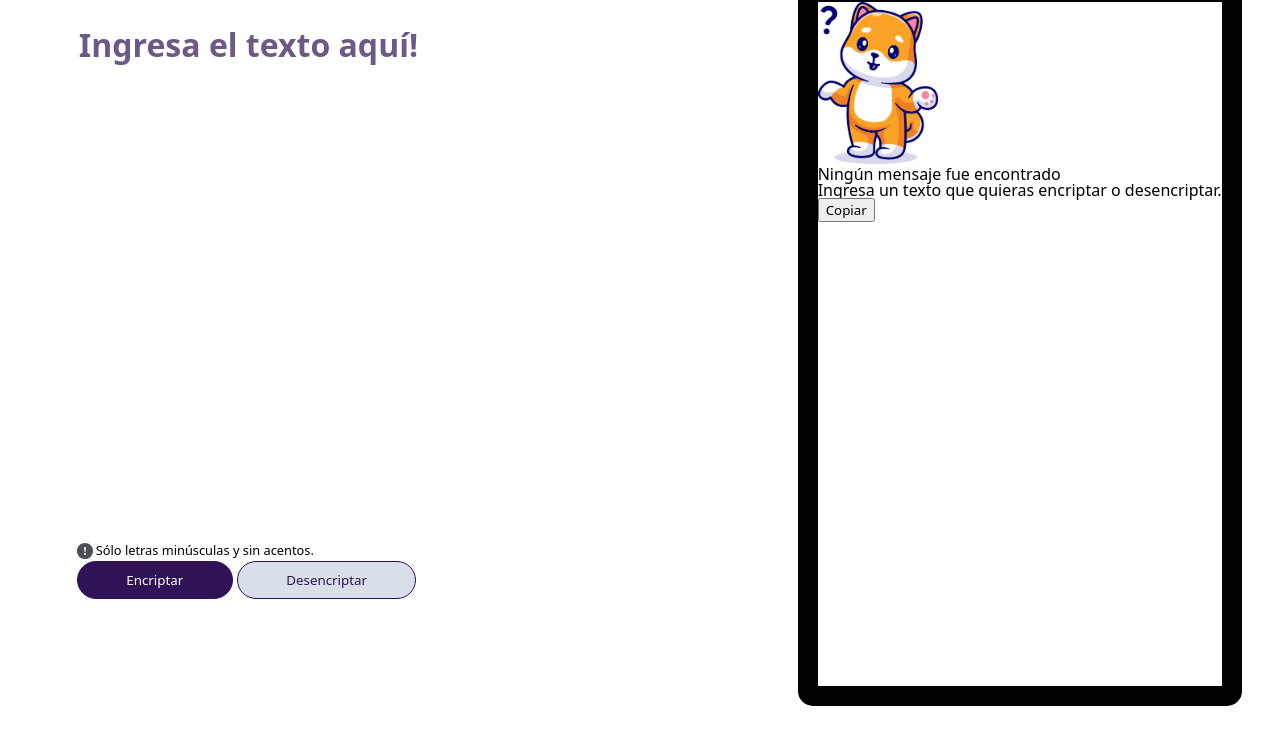
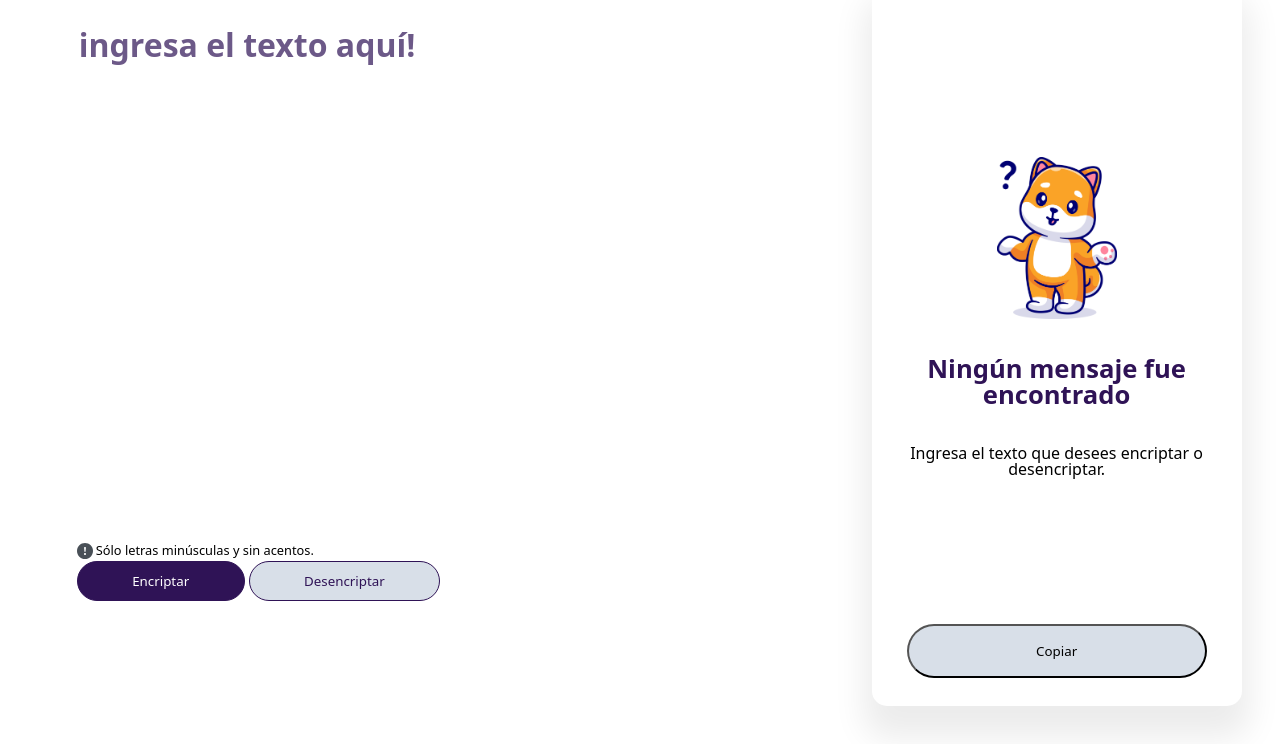
Before and after one commit to felipegrisalescardona/encriptador-alura, a plain HTML site: page index.html in a window 1280 px wide. Shown: the part 56-800 px from the top of the page. Drawn offline with Linux system fonts and the light colour scheme.

Commit message:
CSS básico terminado, creación del documento Javascript y creación de variables.

```diff
--- /dev/null
+++ b/functions.js
@@ -0,0 +1,4 @@
+let catchedInput = document.querySelector(".inputText");
+let buttonEncrypt = document.querySelector(".butEncrypt");
+let buttonDeencrypt = document.querySelector(".butDencrypt");
+let buttonCopy = document.querySelector("#copyButton");
--- a/index.html
+++ b/index.html
@@ -21,22 +21,22 @@
         <div class="flexContainer-Main">
             <div class="textInput">
                 <textarea rows="12" maxlength="600" class="inputText" placeholder="Ingresa el texto aquí!"></textarea>
-                <div class="flexContainer">
+                <div>
                     <p class="advice">Sólo letras minúsculas y sin acentos.</p>
                     <input type="button" class="butEncrypt" value="Encriptar">
                     <input type="button" class="butDencrypt" value="Desencriptar">
                 </div>
             </div>
             <div class="textDisplay flexContainer">
-                <div class="contentArea">
-                    <img class="shibaImg" src="images/Shiba-Question.png" alt="Perro mirando confundido">
-                    <h2>Ningún mensaje fue encontrado</h2>
-                    <p>
-                        Ingresa un texto que quieras encriptar o desencriptar.
-                    </p>
-                </div>
+                <div class="spacer"></div>
+                <img class="shibaImg" src="images/Shiba-Question.png" alt="Perro mirando confundido">
+                <h2>Ningún mensaje fue encontrado</h2>
+                <p>
+                    Ingresa el texto que desees encriptar o desencriptar.
+                </p>
+                <div class="spacer"></div>
                 <div class="buttonArea">
-                    <button>Copiar</button>
+                    <button id="copyButton">Copiar</button>
                 </div>
             </div>
         </div>
@@ -44,6 +44,7 @@
     <footer>
 
     </footer>
+    <script src="functions.js"></script>
 </body>
 
 </html>
--- a/mainstyles.css
+++ b/mainstyles.css
@@ -38,6 +38,7 @@ main {
   color: var(--main-first-color);
   font-weight: bold;
   resize: none;
+  text-transform: lowercase;
 }
 .inputText:focus {
   outline: none;
@@ -62,9 +63,15 @@ main {
   -ms-border-radius: 20px;
   -o-border-radius: 20px;
   border: 1px solid var(--main-first-color);
+  transition: background-color 300ms ease-in-out;
+  -webkit-transition: background-color 300ms ease-in-out;
+  -moz-transition: background-color 300ms ease-in-out;
+  -ms-transition: background-color 300ms ease-in-out;
+  -o-transition: background-color 300ms ease-in-out;
 }
 .butEncrypt:hover {
   background-color: #5d29a5;
+  cursor: pointer;
 }
 .butDencrypt {
   background-color: #d8dfe8;
@@ -76,16 +83,66 @@ main {
   -ms-border-radius: 20px;
   -o-border-radius: 20px;
   border: 1px solid var(--main-first-color);
+  transition: background-color 300ms ease-in-out, color 300ms ease-in-out;
+  -webkit-transition: background-color 300ms ease-in-out,
+    color 300ms ease-in-out;
+  -moz-transition: background-color 300ms ease-in-out, color 300ms ease-in-out;
+  -ms-transition: background-color 300ms ease-in-out, color 300ms ease-in-out;
+  -o-transition: background-color 300ms ease-in-out, color 300ms ease-in-out;
+}
+.butDencrypt:hover {
+  cursor: pointer;
+  background-color: var(--main-first-color);
+  color: white;
 }
 .textDisplay {
   margin: 3%;
-  border: solid 20px;
   border-radius: 15px;
-  -webkit-border-radius: 15px;
-  -moz-border-radius: 15px;
-  -ms-border-radius: 15px;
-  -o-border-radius: 15px;
+  box-shadow: 0px 24px 32px 8px #00000014;
 }
 .shibaImg {
   width: 120px;
 }
+.flexContainer {
+  display: flex;
+  flex-direction: column;
+  align-items: center;
+  justify-content: center;
+}
+.textDisplay > h2 {
+  font-size: 1.6rem;
+  padding: 10% 2% 3% 2%;
+  text-align: center;
+  width: 370px;
+  font-weight: bold;
+  color: var(--main-first-color);
+}
+.textDisplay > p {
+  text-align: center;
+  width: 300px;
+  padding-top: 7%;
+}
+.spacer {
+  flex-grow: 0.42;
+}
+.buttonArea > button {
+  background-color: #d8dfe8;
+  padding: 1rem 0;
+  width: 300px;
+  border-radius: 45px;
+  -webkit-border-radius: 45px;
+  -moz-border-radius: 45px;
+  -ms-border-radius: 45px;
+  -o-border-radius: 45px;
+  transition: color 300ms ease-in-out, background-color 300ms ease-in-out;
+  -webkit-transition: color 300ms ease-in-out,
+    background-color 300ms ease-in-out;
+  -moz-transition: color 300ms ease-in-out, background-color 300ms ease-in-out;
+  -ms-transition: color 300ms ease-in-out, background-color 300ms ease-in-out;
+  -o-transition: color 300ms ease-in-out, background-color 300ms ease-in-out;
+}
+.buttonArea > button:hover {
+  cursor: pointer;
+  background-color: var(--main-first-color);
+  color: white;
+}
```
